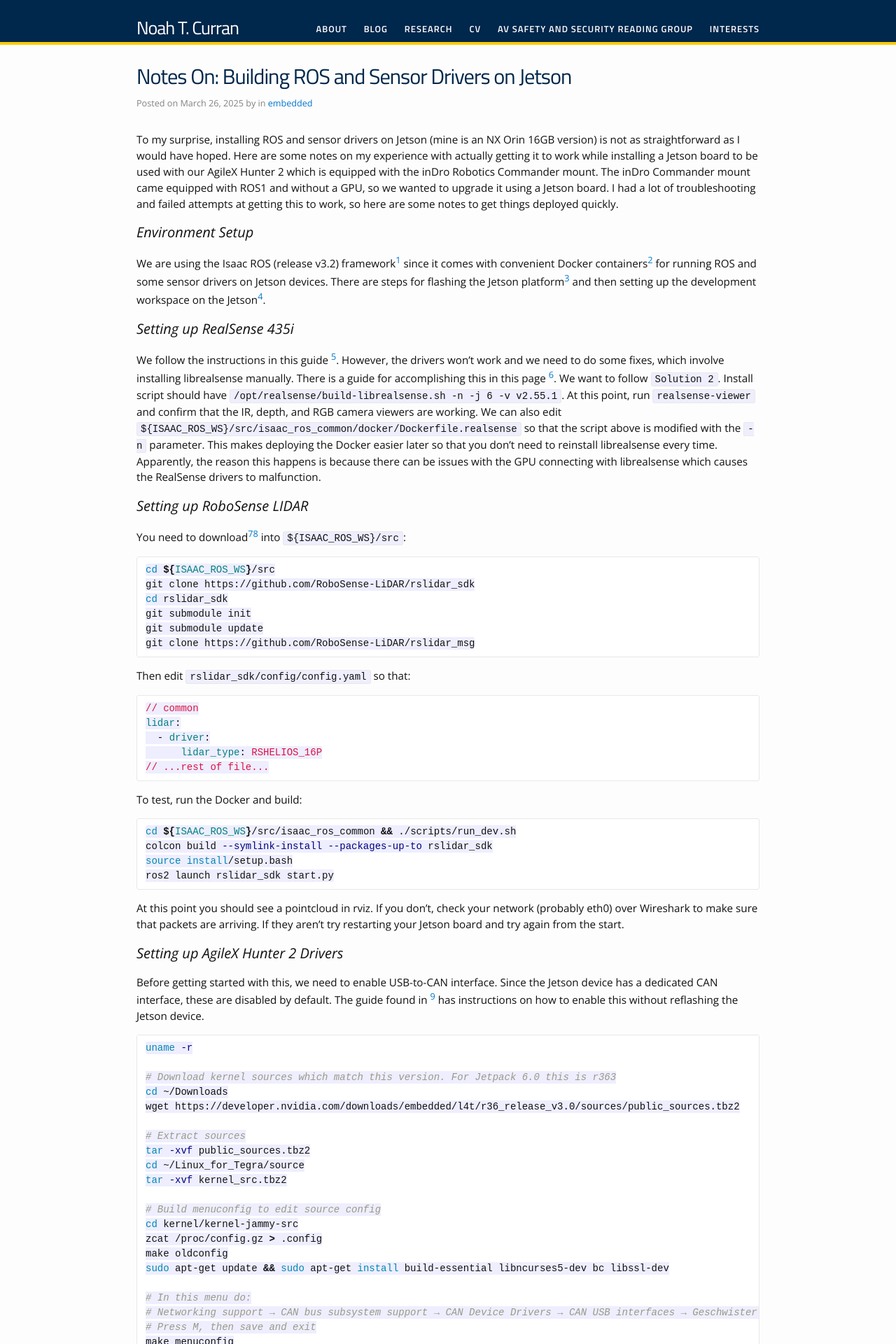
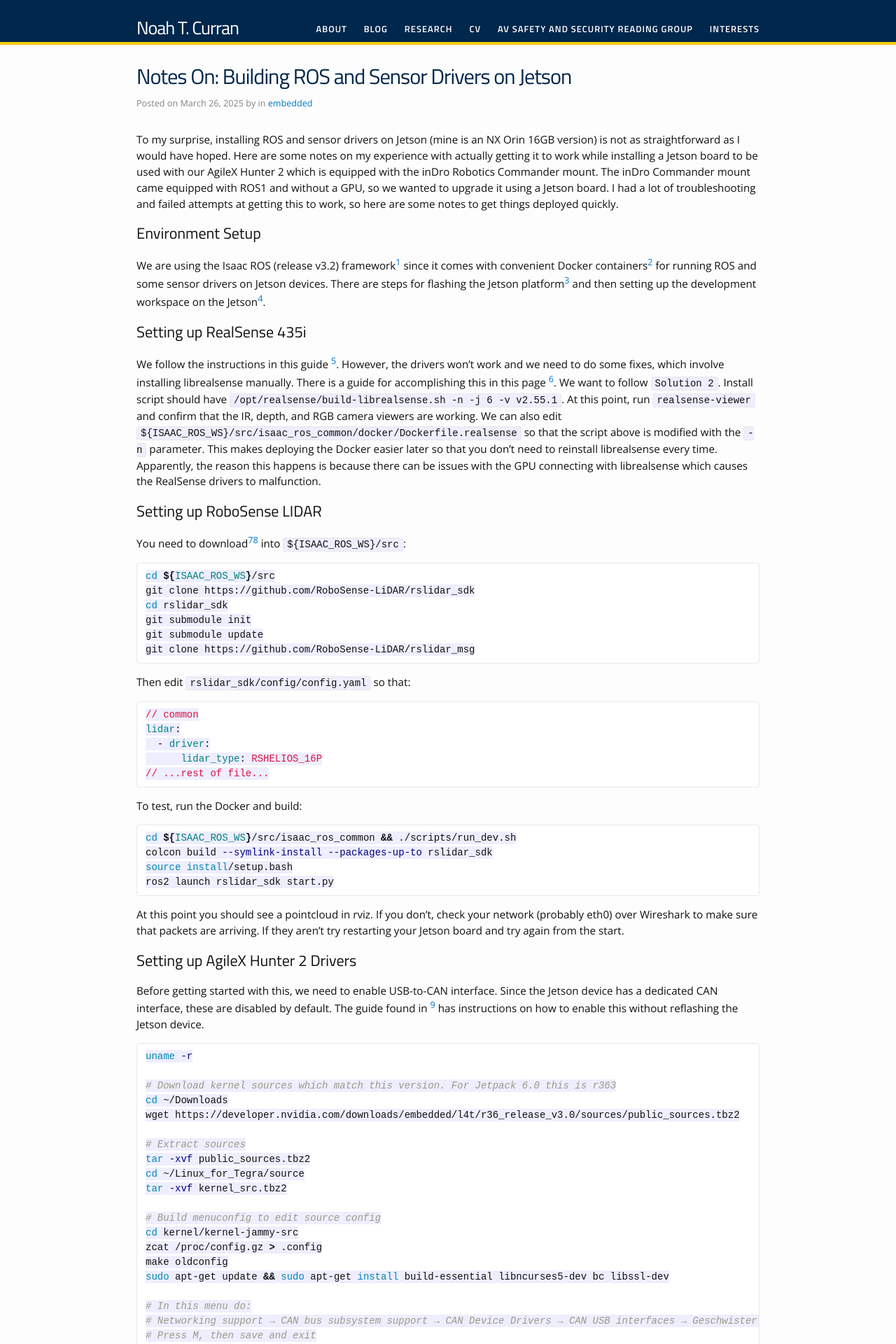
Before and after one commit to noah-curran/noah-curran.github.io, a Jekyll site: the page built from _posts/2025-03-26-notes-on-building-ros-and-sensor-drivers-on-jetson.md, in a window 1280 px wide. Shown: the top 1920 px of the page at 70% size. Built offline with Jekyll 4.4.1, drawn with Linux system fonts in a browser that asks for light colours.

Commit message:
bold headings

````diff
--- a/_posts/2025-03-26-notes-on-building-ros-and-sensor-drivers-on-jetson.md
+++ b/_posts/2025-03-26-notes-on-building-ros-and-sensor-drivers-on-jetson.md
@@ -6,13 +6,13 @@ categories: embedded
 ---
 To my surprise, installing ROS and sensor drivers on Jetson (mine is an NX Orin 16GB version) is not as straightforward as I would have hoped. Here are some notes on my experience with actually getting it to work while installing a Jetson board to be used with our AgileX Hunter 2 which is equipped with the inDro Robotics Commander mount. The inDro Commander mount came equipped with ROS1 and without a GPU, so we wanted to upgrade it using a Jetson board. I had a lot of troubleshooting and failed attempts at getting this to work, so here are some notes to get things deployed quickly.
 
-### Environment Setup
+## Environment Setup
 We are using the Isaac ROS (release v3.2) framework[^1] since it comes with convenient Docker containers[^2] for running ROS and some sensor drivers on Jetson devices. There are steps for flashing the Jetson platform[^3] and then setting up the development workspace on the Jetson[^4].
 
-### Setting up RealSense 435i
+## Setting up RealSense 435i
 We follow the instructions in this guide [^5]. However, the drivers won't work and we need to do some fixes, which involve installing librealsense manually. There is a guide for accomplishing this in this page [^6]. We want to follow `Solution 2`. Install script should have `/opt/realsense/build-librealsense.sh -n -j 6 -v v2.55.1`. At this point, run `realsense-viewer` and confirm that the IR, depth, and RGB camera viewers are working. We can also edit `${ISAAC_ROS_WS}/src/isaac_ros_common/docker/Dockerfile.realsense` so that the script above is modified with the `-n` parameter. This makes deploying the Docker easier later so that you don't need to reinstall librealsense every time. Apparently, the reason this happens is because there can be issues with the GPU connecting with librealsense which causes the RealSense drivers to malfunction.
 
-### Setting up RoboSense LIDAR
+## Setting up RoboSense LIDAR
 You need to download[^9][^10] into `${ISAAC_ROS_WS}/src`:
 ```bash
 cd ${ISAAC_ROS_WS}/src
@@ -39,7 +39,7 @@ ros2 launch rslidar_sdk start.py
 ```
 At this point you should see a pointcloud in rviz. If you don't, check your network (probably eth0) over Wireshark to make sure that packets are arriving. If they aren't try restarting your Jetson board and try again from the start.
 
-### Setting up AgileX Hunter 2 Drivers
+## Setting up AgileX Hunter 2 Drivers
 Before getting started with this, we need to enable USB-to-CAN interface. Since the Jetson device has a dedicated CAN interface, these are disabled by default. The guide found in [^11] has instructions on how to enable this without reflashing the Jetson device.
 
 ```bash
@@ -111,7 +111,7 @@ ros2 topic pub /cmd_vel geometry_msgs/msg/Twist "{linear: {x: 0.0, y: 0.0, z: 0.
 ```
 And change the values to non-zero floats to give it movement.
 
-### Setting up YOLO and Visual SLAM
+## Setting up YOLO and Visual SLAM
 There are two guides we are following: YOLO[^7] and Visual SLAM[^8]. Follow these exactly as they are written to get things working.
 
 [^1]: "Isaac ROS" [(link)](https://nvidia-isaac-ros.github.io/)
````
